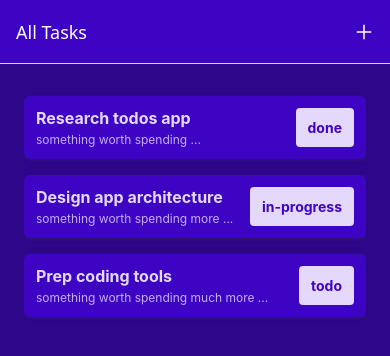
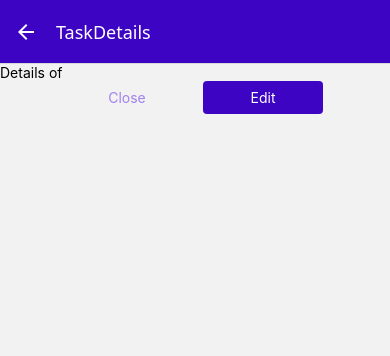
Before and after one commit to zarazi/taskman2, a React Native app: screen /TaskDetails in a window 390 px wide. Shown: the top 356 px of the page. Built offline with nearby package versions, Linux system fonts and the light colour scheme.

Commit message:
Adding task details

```diff
--- a/@types/navigation.d.ts
+++ b/@types/navigation.d.ts
@@ -1,4 +1,5 @@
 export type StackParamList = {
   AllTasks: undefined;
+  TaskDetails: { taskId: string };
   ManageTask: { taskId: string } | undefined;
 };
--- a/App.tsx
+++ b/App.tsx
@@ -3,6 +3,7 @@ import { createNativeStackNavigator } from "@react-navigation/native-stack";
 import { StatusBar } from "expo-status-bar";
 
 import AllTasks from "./screens/AllTasks";
+import TaskDetails from "./screens/TaskDetails";
 import ManageTask from "./screens/ManageTask";
 import { GlobalStyles } from "./constants/styles";
 import IconButton from "./components/UI/IconButton";
@@ -41,6 +42,11 @@ export default function App() {
               })}
             />
             <Stack.Screen
+              name="TaskDetails"
+              component={TaskDetails}
+              options={{}}
+            />
+            <Stack.Screen
               name="ManageTask"
               component={ManageTask}
               options={{
--- a/components/TasksOutput/TaskItem.tsx
+++ b/components/TasksOutput/TaskItem.tsx
@@ -13,7 +13,7 @@ function TaskItem({ item }: TaskItemProps) {
   const navigation = useNavigation<NavigationProp<StackParamList>>();
 
   function taskPressHandler() {
-    navigation.navigate("ManageTask", { taskId: item.id });
+    navigation.navigate("TaskDetails", { taskId: item.id });
   }
 
   return (
--- /dev/null
+++ b/screens/TaskDetails.tsx
@@ -0,0 +1,59 @@
+import { useContext } from "react";
+import { StyleSheet, Text, View } from "react-native";
+import { NativeStackScreenProps } from "@react-navigation/native-stack";
+
+import { StackParamList } from "../@types/navigation";
+import { TasksContext } from "../store/tasks-context";
+import Button from "../components/UI/Button";
+
+type TaskDetailsProps = NativeStackScreenProps<StackParamList, "TaskDetails">;
+
+function TaskDetails({ route, navigation }: TaskDetailsProps) {
+  const tasksCtx = useContext(TasksContext);
+
+  const selectedTaskId = route.params?.taskId;
+
+  const selectedTask = tasksCtx.tasks.find(
+    (task) => task.id === selectedTaskId
+  );
+
+  function closeHandler() {
+    navigation.goBack();
+  }
+
+  function editHandler() {
+    navigation.navigate("ManageTask", { taskId: selectedTaskId });
+  }
+
+  return (
+    <View style={styles.container}>
+      <Text>Details of {selectedTaskId}</Text>
+      {/* TODO: show selected task details */}
+      <View style={styles.buttons}>
+        <Button style={styles.button} mode="flat" onPress={closeHandler}>
+          Close
+        </Button>
+        <Button style={styles.button} onPress={editHandler}>
+          Edit
+        </Button>
+      </View>
+    </View>
+  );
+}
+
+export default TaskDetails;
+
+const styles = StyleSheet.create({
+  container: {
+    flex: 1,
+  },
+  buttons: {
+    flexDirection: "row",
+    justifyContent: "center",
+    alignItems: "center",
+  },
+  button: {
+    minWidth: 120,
+    marginHorizontal: 8,
+  },
+});
```
